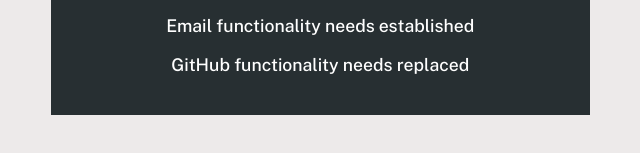
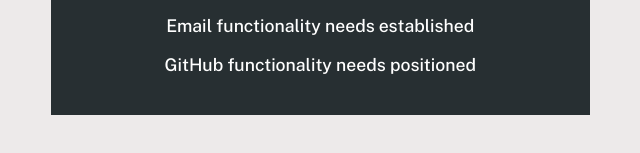
Before and after one commit to cphill11/team-profile-generator, a website: page src/newHTML.html in a window 1280 px wide. Shown: the part 237-390 px from the top of the page, 45-685 px from the left. Drawn offline with nearby package versions, Linux system fonts and the light colour scheme.

```diff
--- a/src/newHTML.html
+++ b/src/newHTML.html
@@ -32,7 +32,7 @@
 
               <p>ID functionality needs to be established</p>
               <p>Email functionality needs established</p>
-              <p>GitHub functionality needs replaced</p>
+              <p>GitHub functionality needs positioned</p>
 
               </h4>
             </div>
--- a/src/page-template.js
+++ b/src/page-template.js
@@ -1,3 +1,7 @@
+
+
+
+
 // create the about section
 const generateAbout = aboutText => {
     if (!aboutText) {
@@ -86,3 +90,5 @@
     </html>
     `;
   };
+
+  module.exports = generatePage;
```
Also changed, not shown: index.js (+9 -21 lines).
